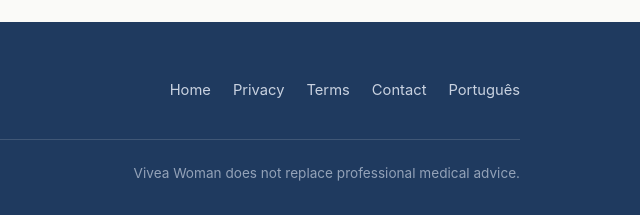
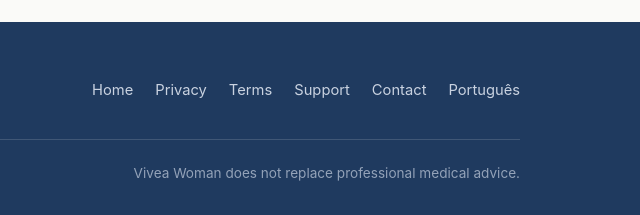
Before and after one commit to FranciscoVenda1/Viveawoman-website, a plain HTML site: page en/index.html in a window 1280 px wide. Shown: the part 3796-4011 px from the top of the page, 640-1280 px from the left. Drawn offline with Linux system fonts and the light colour scheme.

Commit message:
R.17E-2 activate English support footer link

```diff
--- a/en/index.html
+++ b/en/index.html
@@ -149,9 +149,7 @@
           <li><a href="/en/">Home</a></li>
           <li><a href="/en/privacy/">Privacy</a></li>
           <li><a href="/en/terms/">Terms</a></li>
-          <!-- Reserved route (enable when the real page exists — R.17E):
-          <li><a href="/support/">Support</a></li>
-          -->
+          <li><a href="/en/support/">Support</a></li>
           <li><a href="#contact">Contact</a></li>
           <li><a href="/" lang="pt-PT" hreflang="pt-PT">Português</a></li>
         </ul>
```
